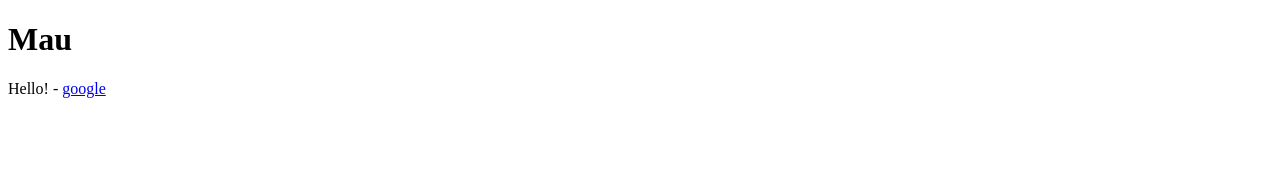
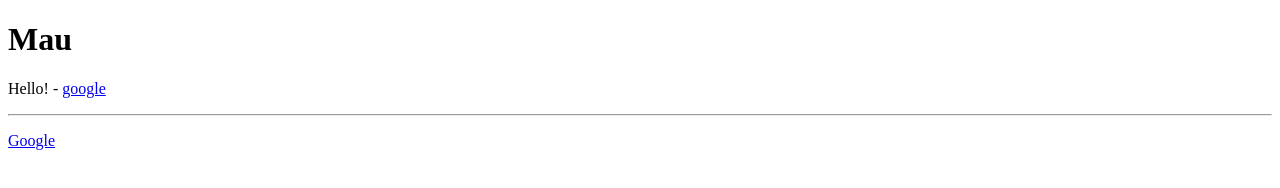
Before and after one commit to Mau3189/vuejs-tuts, a plain HTML site: page index.html in a window 1280 px wide. Drawn offline with Linux system fonts and the light colour scheme.

Commit message:
add v-html
lesson15

```diff
--- a/index.html
+++ b/index.html
@@ -15,6 +15,8 @@
     <div id='app'>
       <h1 v-once>{{ title }}</h1>
       <p>{{ sayHello() }} - <a v-bind:href="link">google</a></p>
+      <hr>
+      <p v-html='finishedLink'></p>
     </div>
 
     <script>
@@ -22,7 +24,8 @@
         el: '#app',
         data: {
           title: 'Mau',
-          link: 'http://google.com'
+          link: 'http://google.com',
+          finishedLink: '<a href="http://google.com">Google</a>'
         },
         methods: {
           sayHello: function() {
```
